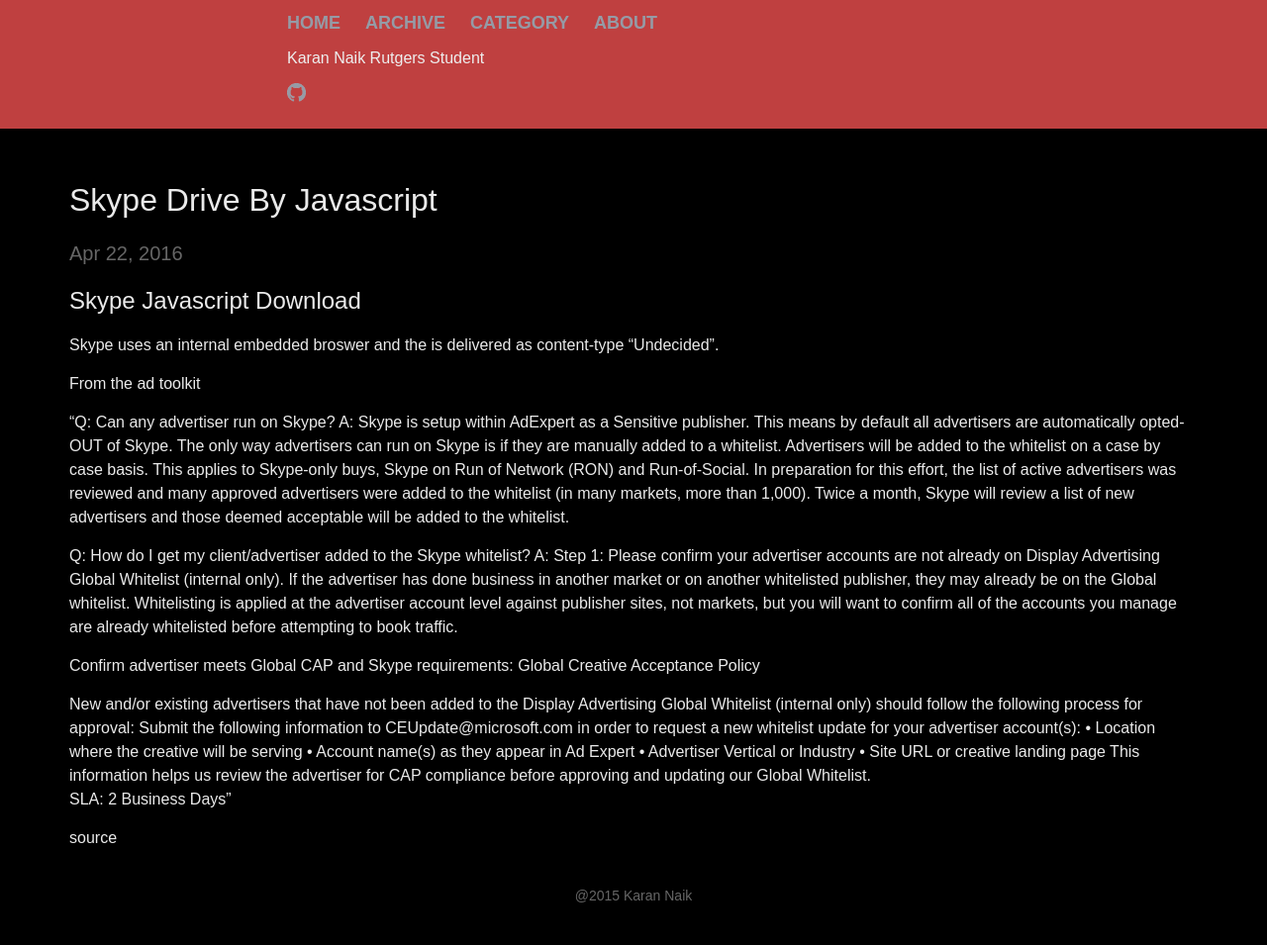
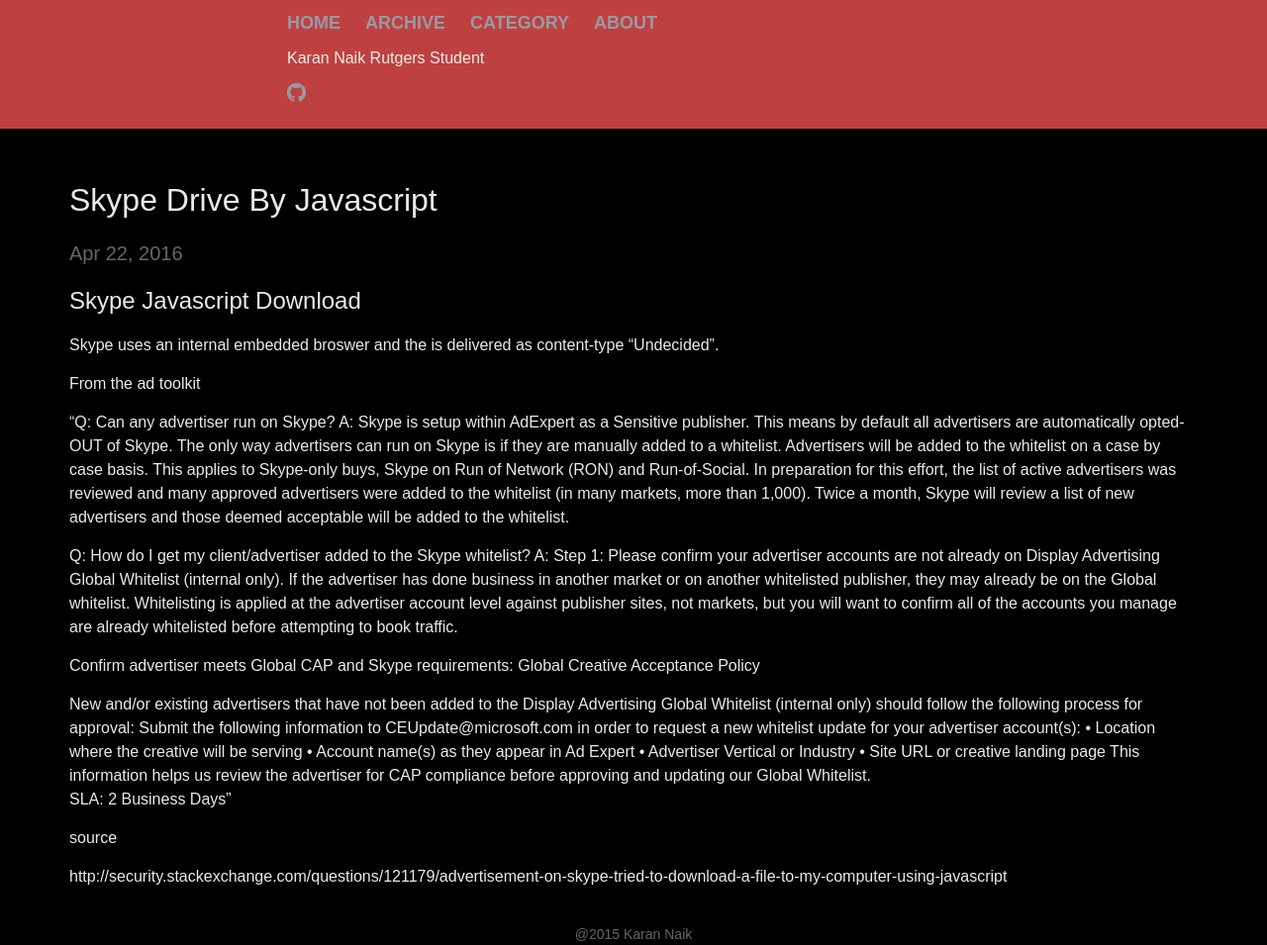
Before and after one commit to knaik/knaik.github.io, a Jekyll site: the page built from _posts/2016-04-22-Skype.markdown, in a window 1280 px wide. Shown: the whole page at 99% size. Built offline with Jekyll 4.4.1, drawn with Linux system fonts in a browser that asks for light colours; before the commit the page ends 916 px from its top, so only the background shows below that; some of the changed lines change nothing that is shown.

Commit message:
Skype Security

```diff
--- a/_posts/2016-04-22-Skype.markdown
+++ b/_posts/2016-04-22-Skype.markdown
@@ -28,3 +28,5 @@
 SLA: 2 Business Days"
 
 [source](https://readytogo.microsoft.com/global/_layouts/RTG/AssetViewer.aspx?AssetUrl=https%3a%2f%2freadytogo.microsoft.com%2fglobal%2fAsset%2fPages%2fSkype-Ads-FAQ.aspx)
+
+http://security.stackexchange.com/questions/121179/advertisement-on-skype-tried-to-download-a-file-to-my-computer-using-javascript
```
